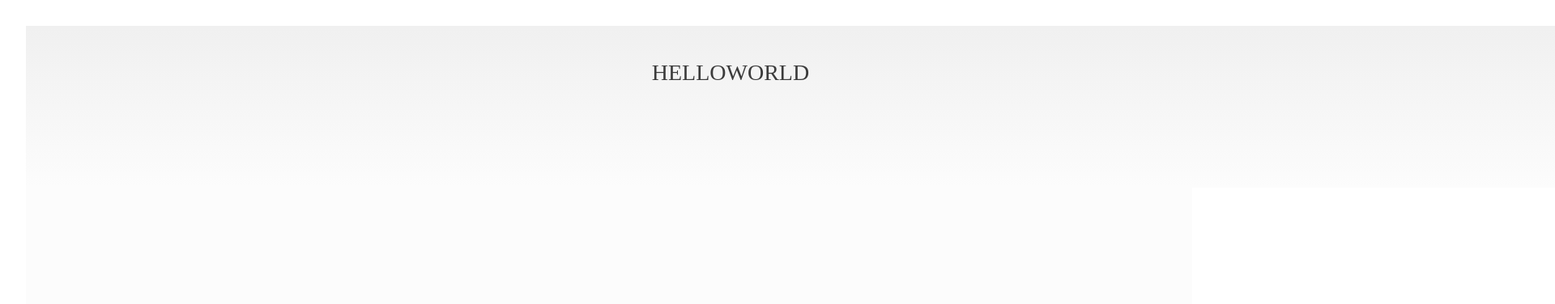
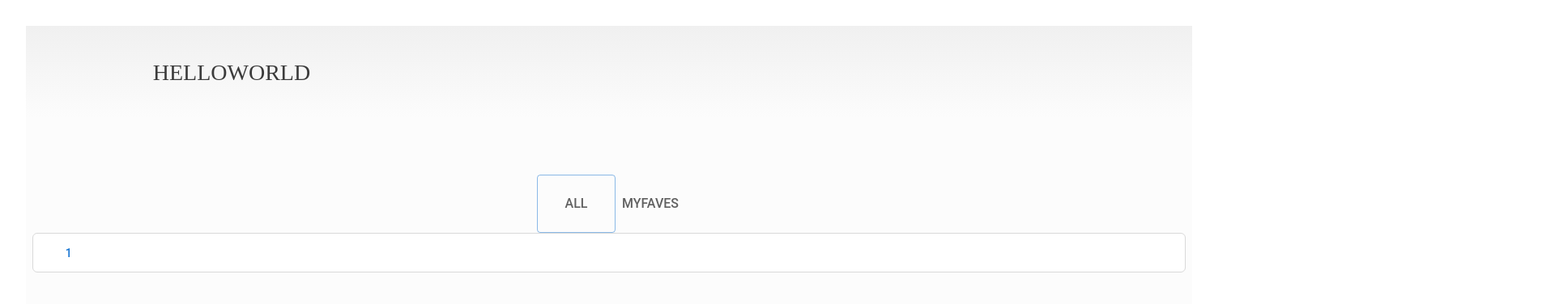
Before and after one commit to Damian-16/Reactproof, a React (Vite) app: page / in a window 1280 px wide. Shown: the top 376 px of the page at 81% size, 1920 px wide, since content can reach past the window. Built offline with nearby package versions, Linux system fonts and the light colour scheme.

Commit message:
agregado mui

```diff
--- a/package.json
+++ b/package.json
@@ -10,6 +10,9 @@
     "preview": "vite preview"
   },
   "dependencies": {
+    "@emotion/react": "^11.11.1",
+    "@emotion/styled": "^11.11.0",
+    "@mui/material": "^5.13.5",
     "react": "^18.2.0",
     "react-dom": "^18.2.0"
   },
--- a/src/App.jsx
+++ b/src/App.jsx
@@ -1,51 +1,95 @@
+import { Button, Grid } from "@mui/material";
+import "./App.css";
+import Buttons from "./components/buttons";
 
-import './App.css'
-
-  export const HomeView = {
-  home :{  width: "90rem",
+export const HomeView = {
+  home: {
+    width: "90rem",
     height: "64rem",
     padding: "0 0 6.125rem",
-    backgroundColor: "#fcfcfc"},
-    rectangle:{
-      width: "90rem",
-      height:" 7.125rem",
-      margin: "0 0 4.375rem",
-      padding: "2.75rem 67.625rem 2.625rem 9.375rem",
-      boxShadow: "0 1px 4px 0 var(--navy-12)",
-      backgroundImage: "linear-gradient(to bottom, #ececec -32%, #fff 124%)",
-     },
-     title:
-      {
-        width: '13rem',
-        height: '1.75rem',
-        objectFit: 'contain',
-        fontFamily: 'Baskerville',
-        fontSize: '1.75rem',
-        fontWeight: 'normal',
-        fontStretch: 'normal',
-        fontStyle: 'normal',
-        lineHeight: '1',
-        letterSpacing: 'normal',
-        color: '#3b3b3b',
+    backgroundColor: "#fcfcfc",
+  },
+  rectangle: {
+    width: "90rem",
+    height: " 7.125rem",
+    margin: "0 0 4.375rem",
+    padding: "2.75rem 67.625rem 2.625rem 9.375rem",
+    boxShadow: "0 1px 4px 0 var(--navy-12)",
+    backgroundImage: "linear-gradient(to bottom, #ececec -32%, #fff 124%)",
+  },
+  title: {
+    width: "13rem",
+    height: "1.75rem",
+    objectFit: "contain",
+    fontFamily: "Baskerville",
+    fontSize: "1.75rem",
+    fontWeight: "normal",
+    fontStretch: "normal",
+    fontStyle: "normal",
+    lineHeight: "1",
+    letterSpacing: "normal",
+    color: "#3b3b3b",
+  },
+  button: {
+    width: "6.125rem",
+    height: "1.938rem",
+    padding: "0.188rem 2.438rem 0 2.5rem",
+    borderRadius: "2px",
+    border: "solid 1px var(--azure)",
+  },
+  textButton: {
+    width: "4.063rem",
+    height: "1.75rem",
+    fontFamily: "Roboto",
+    fontSize: "1rem",
+    fontWeight: "500",
+    fontStretch: "normal",
+    fontStyle: "normal",
+    lineHeight: "1.75",
+    letterSpacing: "normal",
+    textAlign: "center",
+    color: "#606060",
+  },
+  butttonContainer: {
+    display:"flex",
+    flexWrap:"wrap",
 
-      }
-     }
-
-
+    margin: "0 0.5rem",
+    padding: "0.375rem 0.75rem 0.25rem",
+    borderRadius: "6px",
+    border: "solid 1px #d9d9d9",
+    backgroundColor: "#fff",
+  },
+  buttonOfPages: {
+    width: "2rem",
+    height: "2rem",
+    margin: "0 0.5rem",
+    padding: "0.375rem 0.75rem 0.25rem",
+    borderRadius: "6px",
+    border: "solid 1px #d9d9d9",
+    backgroundColor: "#fff",
+  },
+};
 
 function App() {
-
-
   return (
     <>
-    <div style={HomeView.home}>
-
-<div style={HomeView.rectangle}>
-  <span style={HomeView.title}>HELLOWORLD</span>
-  </div>
-    </div>
+      <Grid style={HomeView.home}>
+        <Grid style={HomeView.rectangle}>
+          <span style={HomeView.title}>HELLOWORLD</span>
+        </Grid>
+        <Button variant="outlined"style={HomeView.buttton}>
+          <p style={HomeView.textButton}>All</p>
+        </Button>
+        <Button style={HomeView.buttton}>
+          <p style={HomeView.textButton}>MyFaves</p>
+        </Button>
+        <Grid style={HomeView.butttonContainer}>
+          <Button style={HomeView.butttonOfPages}>1</Button>
+        </Grid>
+      </Grid>
     </>
-  )
+  );
 }
 
-export default App
+export default App;
--- /dev/null
+++ b/src/components/buttons.jsx
@@ -0,0 +1,16 @@
+import { HomeView } from "../App"
+import { numberButton } from "../utils/constants"
+
+
+const Buttons = () => {
+    const buttonList = ()=>{
+      const a = numberButton.map((s)=>console.log(s))
+        console.log("🚀 ~ file: buttons.jsx:7 ~ buttonList ~ a:", a)
+        return (
+            numberButton.map((item)=> {<button>{item}</button>})
+
+       )
+    }
+  return (
+    <>{ numberButton.map((item)=> {<button style={HomeView.button}>{item}</button>})}</>)}
+export default Buttons
--- /dev/null
+++ b/src/utils/constants.js
@@ -0,0 +1 @@
+export const numberButton = [0,1,2,3,4]
```
Also changed, not shown: 1 other file (tests, documents, lock files or other folders).
